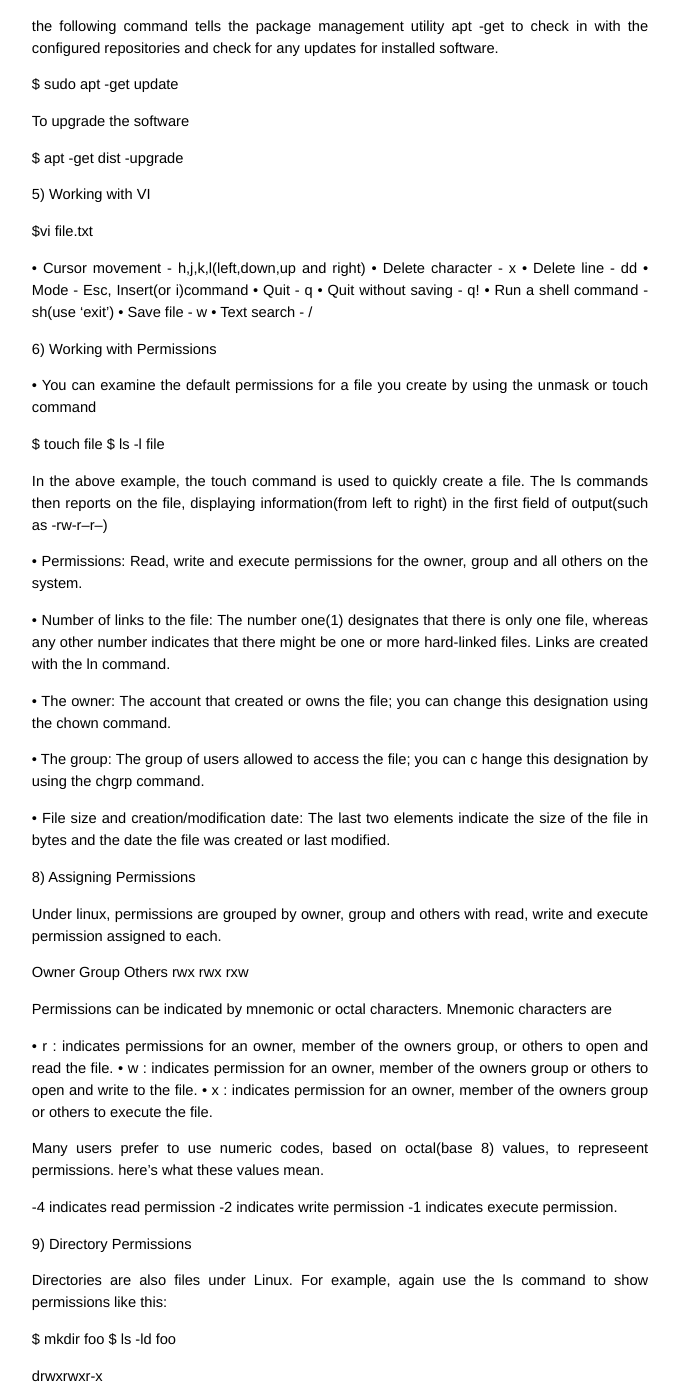
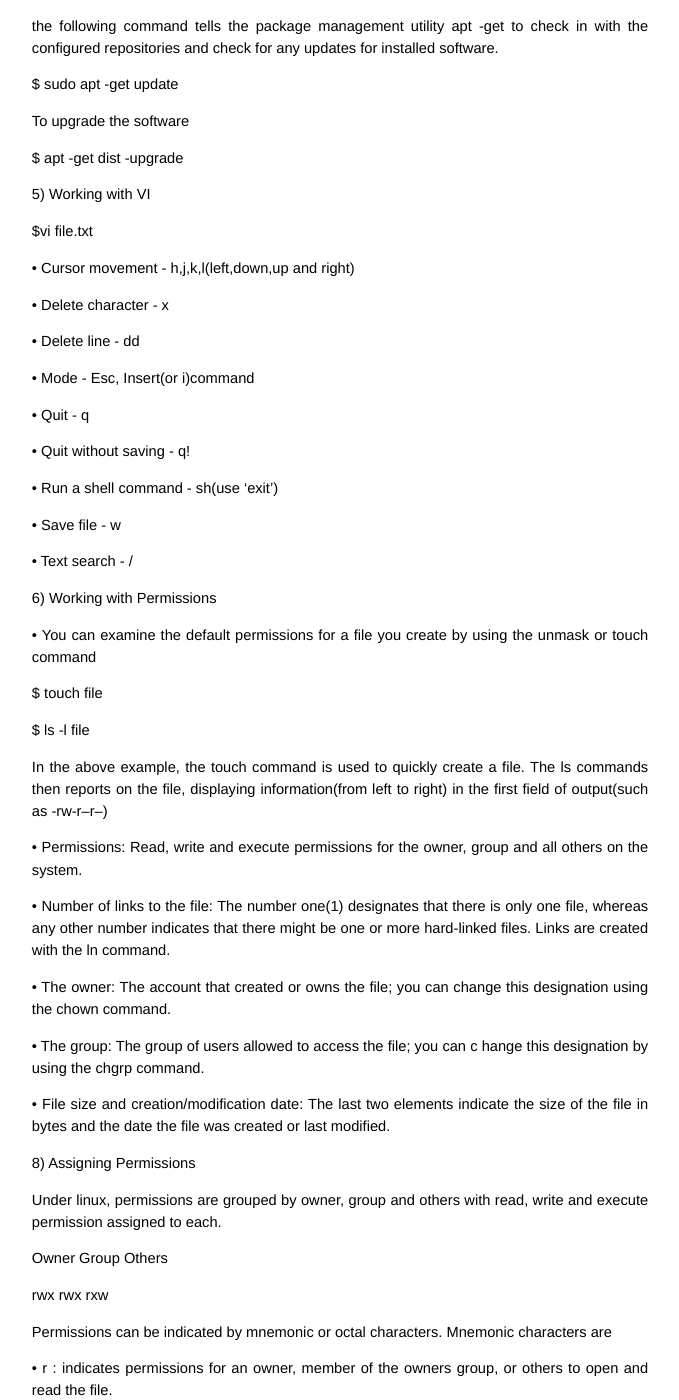
Before and after one commit to akhiln007/web-repo, a Jekyll site: the page built from _posts/2018-03-05-UNIX Commands.md, in a window 1280 px wide and 1400 px high, scrolled down 587 px. Shown: the whole window, without its empty margins (300-979 px from the left). Built offline with Jekyll 4.4.1, drawn with Linux system fonts in a browser that asks for light colours; some of the changed text lies outside the part shown.

Commit message:
Update 2018-03-05-UNIX Commands.md

```diff
--- a/_posts/2018-03-05-UNIX Commands.md
+++ b/_posts/2018-03-05-UNIX Commands.md
@@ -41,13 +41,21 @@ $ apt -get dist -upgrade
 $vi file.txt
 
 •	Cursor movement - h,j,k,l(left,down,up and right)
+
 •	Delete character - x
+
 •	Delete line - dd
+
 •	Mode - Esc, Insert(or i)command
+
 •	Quit - q
+
 •	Quit without saving - q!
+
 •	Run a shell command - sh(use 'exit')
+
 •	Save file - w
+
 •	Text search - /
 
 6) Working with Permissions
@@ -55,6 +63,7 @@ $vi file.txt
 •	You can examine the default permissions for a file you create by using the unmask or touch command
 
 $ touch file
+
 $ ls -l file
 
 In the above example, the touch command is used to quickly create a file. The ls commands then reports on the file, displaying information(from left to right) in the first field of output(such as -rw-r--r--)
@@ -74,25 +83,31 @@ In the above example, the touch command is used to quickly create a file. The ls
 Under linux, permissions are grouped by owner, group and others with read, write and execute permission assigned to each.
 
 Owner Group Others
+
 rwx   rwx   rxw
 
 Permissions can be indicated by mnemonic or octal characters. Mnemonic characters are
 
 •	r : indicates permissions for an owner, member of the owners group, or others to open and read the file.
+
 •	w : indicates permission for an owner, member of the owners group or others to open and write to the file.
+
 •	x : indicates permission for an owner, member of the owners group or others to execute the file.
 
 Many users prefer to use numeric codes, based on octal(base 8) values, to represeent permissions. here's what these values mean.
 
 -4 indicates read permission
+
 -2 indicates write permission
--1 indicates execute permission.
+
+-1 indicates execute permission
 
 9) Directory Permissions
 
 Directories are also files under Linux. For example, again use the ls command to show permissions like this:
 
 $ mkdir foo
+
 $ ls -ld foo
 
 drwxrwxr-x
@@ -118,11 +133,13 @@ for eg: if you create a file, such as readme.txt, the file will have default per
 As you can see, you and members of your group can read and write the file.Anyone else can only read the file. You can remove all write permission for anyone by using chmod, the minus sign, and aw like so:
 
 $chmod -aw readme.txt
+
 $ls -l readme.txt
 
 Now, no one can write to the file(except you, if the file is in your home or /tmp directory because of directory permissions.). To restore read and write permission for only you as the owner, use the plus sign and the u and rw options like so
 
 $chmod u+rw readme.txt
+
 $ls -l readme.txt
 
 You can also use the octal form of the chmod command, for eg:, to modify a file's permissions so that only you, the owner can read and write a file. Use the chmod command and a file permission of 600, like this:
```
